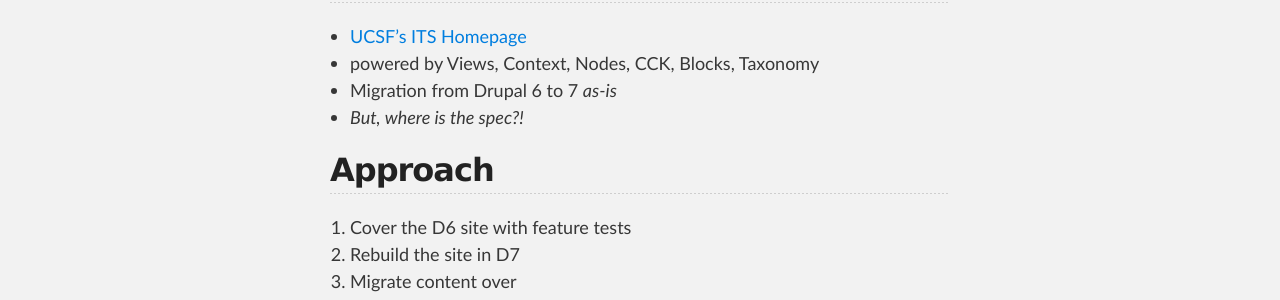
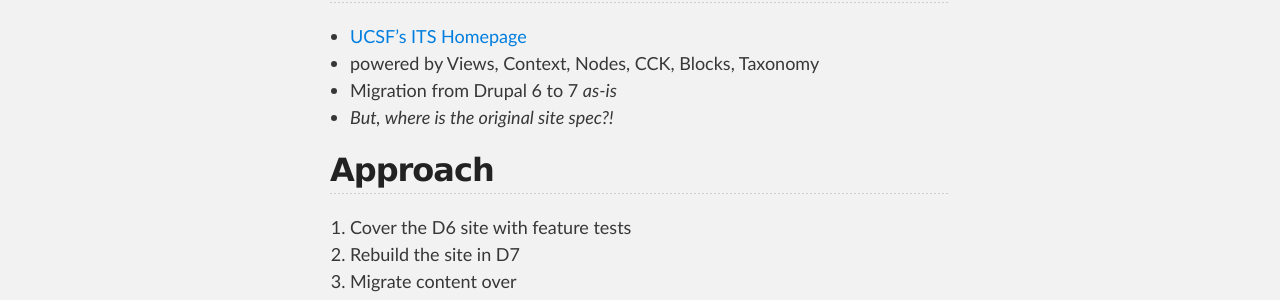
Before and after one commit to stopfstedt/behat-drupal-workshop, a Jekyll site: the page built from building_websites.md, in a window 1280 px wide and 900 px high. Shown: the part 369-669 px from the top of the window. Built offline with Jekyll 4.4.1, drawn with Linux system fonts in a browser that asks for light colours; Markdown is read by kramdown in place of the engine named in the settings.

Commit message:
questions questions

```diff
--- a/building_websites.md
+++ b/building_websites.md
@@ -11,7 +11,7 @@ prev_page: behat_and_drupal.html
 * [UCSF's ITS Homepage](http://it.ucsf.edu)
 * powered by Views, Context, Nodes, CCK, Blocks, Taxonomy
 * Migration from Drupal 6 to 7 _as-is_
-* _But, where is the spec?!_
+* _But, where is the original site spec?!_
 
 ## Approach
 
```
